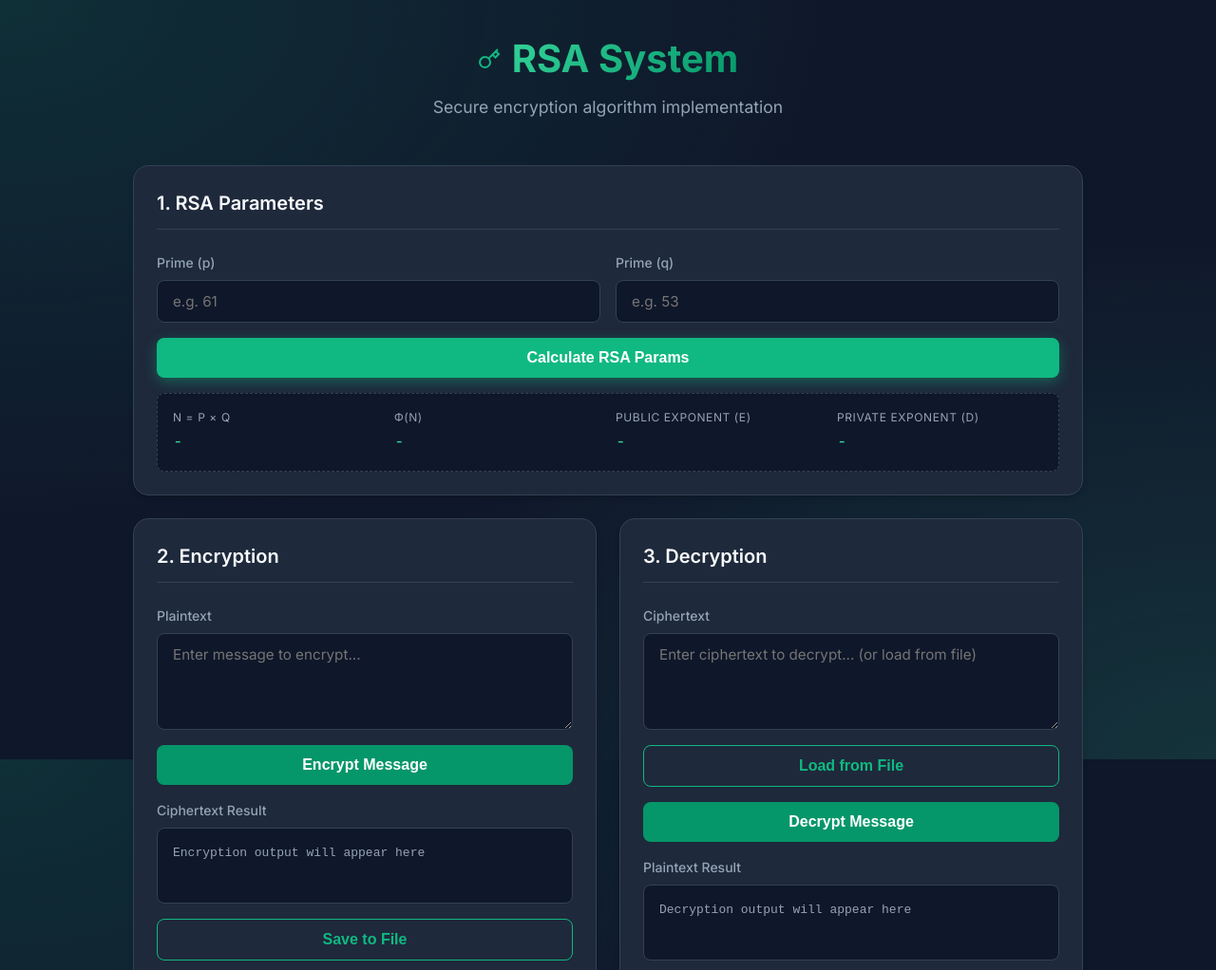
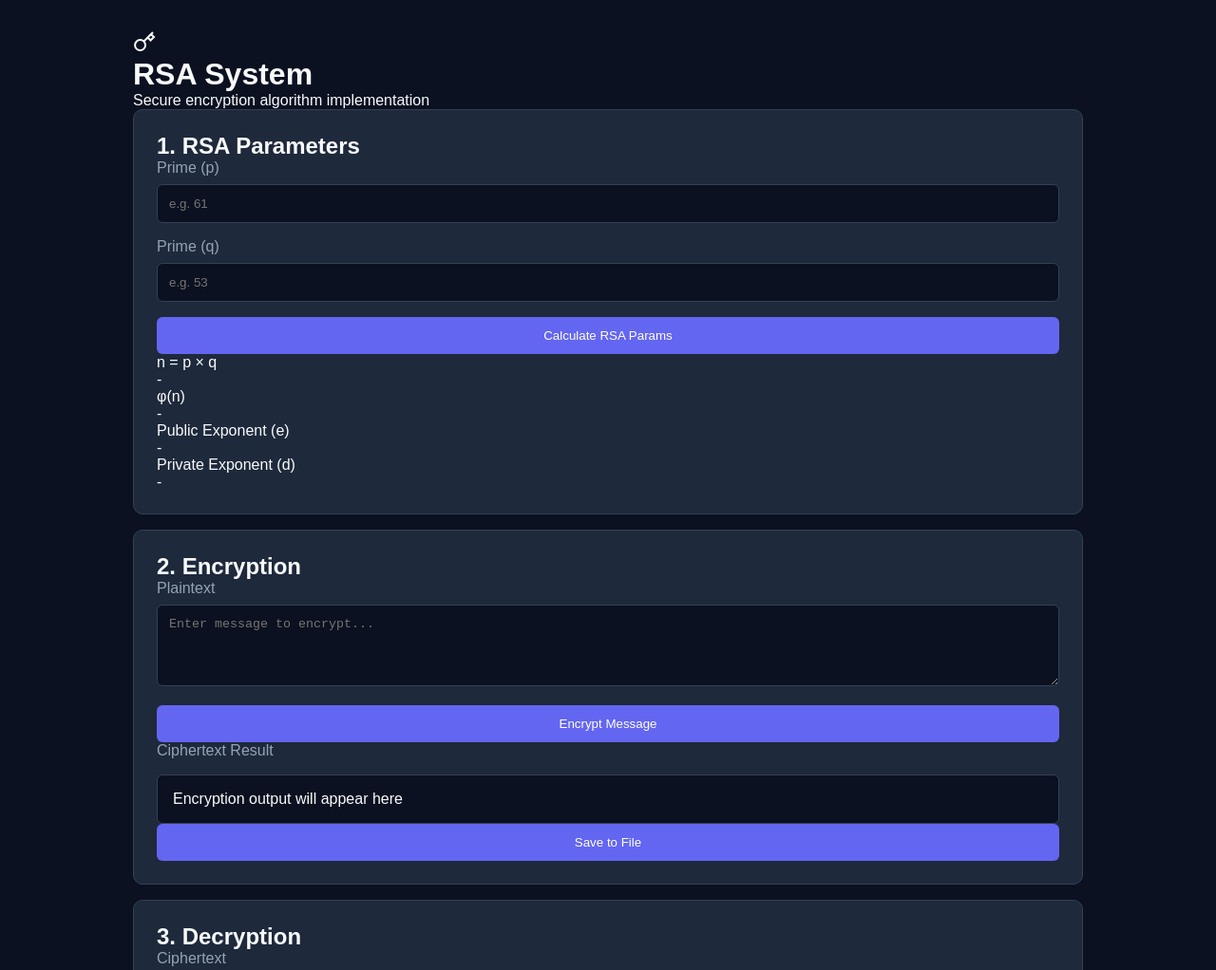
Before and after one commit to belarouci-khalil/RSA, a plain HTML site: page rsa-system/index.html in a window 1280 px wide. Shown: the top 1022 px of the page at 95% size. Drawn offline with Linux system fonts and the light colour scheme.

Commit message:
correct version

```diff
--- a/rsa-system/style.css
+++ b/rsa-system/style.css
@@ -1,19 +1,11 @@
 :root {
-    --bg-color: #0f172a;
+    --bg-color: #0b1120;
     --card-bg: #1e293b;
-    --primary: #10b981;
-    --primary-hover: #059669;
-    --secondary: #059669;
-    --secondary-hover: #047857;
+    --primary: #6366f1;
+    --primary-hover: #4f46e5;
     --text-main: #f8fafc;
     --text-muted: #94a3b8;
     --border-color: #334155;
-    --input-bg: #0f172a;
-    --success: #34d399;
-    --shadow-sm: 0 1px 2px 0 rgb(0 0 0 / 0.05);
-    --shadow-md: 0 4px 6px -1px rgb(0 0 0 / 0.1), 0 2px 4px -2px rgb(0 0 0 / 0.1);
-    --shadow-lg: 0 10px 15px -3px rgb(0 0 0 / 0.1), 0 4px 6px -4px rgb(0 0 0 / 0.1);
-    --glow: 0 0 20px rgba(16, 185, 129, 0.15);
 }
 
 * {
@@ -23,265 +15,60 @@
 }
 
 body {
-    font-family: 'Inter', system-ui, -apple-system, sans-serif;
-    background-color: var(--bg-color);
+    font-family: Arial, sans-serif;
+    background: var(--bg-color);
     color: var(--text-main);
-    line-height: 1.5;
-    min-height: 100vh;
     padding: 2rem;
-    background-image:
-        radial-gradient(at 0% 0%, rgba(16, 185, 129, 0.15) 0px, transparent 50%),
-        radial-gradient(at 100% 100%, rgba(52, 211, 153, 0.15) 0px, transparent 50%);
-    background-attachment: fixed;
 }
 
 .app-container {
     max-width: 1000px;
-    margin: 0 auto;
-}
-
-.header {
-    text-align: center;
-    margin-bottom: 3rem;
-    animation: fadeInDown 0.6s ease-out;
-}
-
-.logo {
-    display: flex;
-    align-items: center;
-    justify-content: center;
-    gap: 0.75rem;
-    color: var(--primary);
-    margin-bottom: 0.5rem;
-}
-
-.logo h1 {
-    font-size: 2.5rem;
-    font-weight: 700;
-    background: linear-gradient(135deg, #34d399, #059669);
-    -webkit-background-clip: text;
-    -webkit-text-fill-color: transparent;
-}
-
-.subtitle {
-    color: var(--text-muted);
-    font-size: 1.1rem;
-}
-
-.dashboard {
-    display: flex;
-    flex-direction: column;
-    gap: 1.5rem;
+    margin: auto;
 }
 
 .card {
     background: var(--card-bg);
     border: 1px solid var(--border-color);
-    border-radius: 1rem;
     padding: 1.5rem;
-    box-shadow: var(--shadow-md);
-    transition: transform 0.2s, box-shadow 0.2s;
-    animation: fadeIn 0.8s ease-out;
-}
-
-.card:hover {
-    box-shadow: var(--shadow-lg), var(--glow);
-    border-color: rgba(99, 102, 241, 0.3);
-}
-
-.card-header {
-    display: flex;
-    justify-content: space-between;
-    align-items: center;
-    margin-bottom: 1.5rem;
-    padding-bottom: 0.75rem;
-    border-bottom: 1px solid var(--border-color);
-}
-
-.card-header h2 {
-    font-size: 1.25rem;
-    font-weight: 600;
-    color: var(--text-main);
-}
-
-.action-grid {
-    display: grid;
-    grid-template-columns: 1fr 1fr;
-    gap: 1.5rem;
-}
-
-.input-group {
-    display: flex;
-    flex-direction: column;
-    gap: 0.5rem;
+    border-radius: 10px;
     margin-bottom: 1rem;
 }
 
-.input-group-row {
-    display: flex;
-    gap: 1rem;
+label {
+    color: var(--text-muted);
+    display: block;
+    margin-bottom: 0.5rem;
+}
+
+input,
+textarea {
+    width: 100%;
+    padding: 0.75rem;
+    border: 1px solid var(--border-color);
+    border-radius: 6px;
+    background: var(--bg-color);
+    color: var(--text-main);
     margin-bottom: 1rem;
 }
 
-.input-group-row .input-group {
-    flex: 1;
-    margin-bottom: 0;
+button {
+    width: 100%;
+    padding: 0.75rem;
+    border: none;
+    border-radius: 6px;
+    background: var(--primary);
+    color: white;
+    cursor: pointer;
 }
 
-label {
-    font-size: 0.875rem;
-    font-weight: 500;
-    color: var(--text-muted);
-}
-
-input, textarea {
-    width: 100%;
-    background: var(--input-bg);
-    border: 1px solid var(--border-color);
-    color: var(--text-main);
-    padding: 0.75rem 1rem;
-    border-radius: 0.5rem;
-    font-family: inherit;
-    font-size: 0.95rem;
-    transition: all 0.2s;
-}
-
-input:focus, textarea:focus {
-    outline: none;
-    border-color: var(--primary);
-    box-shadow: 0 0 0 3px rgba(99, 102, 241, 0.2);
-}
-
-textarea {
-    resize: vertical;
-    min-height: 100px;
-}
-
-.btn {
-    display: inline-flex;
-    align-items: center;
-    justify-content: center;
-    width: 100%;
-    padding: 0.75rem 1.5rem;
-    font-size: 1rem;
-    font-weight: 600;
-    border: none;
-    border-radius: 0.5rem;
-    cursor: pointer;
-    transition: all 0.2s;
-}
-
-.btn:active {
-    transform: translateY(1px);
-}
-
-.btn-primary {
-    background: var(--primary);
-    color: white;
-    box-shadow: 0 4px 14px 0 rgba(16, 185, 129, 0.39);
-}
-
-.btn-primary:hover {
+button:hover {
     background: var(--primary-hover);
-    box-shadow: 0 6px 20px rgba(16, 185, 129, 0.23);
-}
-
-.btn-secondary {
-    background: var(--secondary);
-    color: white;
-}
-
-.btn-secondary:hover {
-    background: var(--secondary-hover);
-}
-
-.button-row {
-    display: flex;
-    gap: 1rem;
-    align-items: center;
-}
-
-.btn-outline {
-    background: transparent;
-    color: var(--primary);
-    border: 1px solid var(--primary);
-}
-
-.btn-outline:hover {
-    background: rgba(99, 102, 241, 0.1);
-}
-
-.mb-4 {
-    margin-bottom: 1rem;
-}
-
-.results-container {
-    display: flex;
-    gap: 1rem;
-    background: var(--input-bg);
-    padding: 1rem;
-    border-radius: 0.5rem;
-    border: 1px dashed var(--border-color);
-}
-
-.result-box {
-    flex: 1;
-    display: flex;
-    flex-direction: column;
-    gap: 0.25rem;
-}
-
-.result-box .label {
-    font-size: 0.75rem;
-    text-transform: uppercase;
-    letter-spacing: 0.05em;
-    color: var(--text-muted);
-}
-
-.result-box .value {
-    font-family: monospace;
-    font-size: 1.1rem;
-    color: var(--success);
-    word-break: break-all;
 }
 
 .output-box {
-    background: var(--input-bg);
+    background: var(--bg-color);
     border: 1px solid var(--border-color);
     padding: 1rem;
-    border-radius: 0.5rem;
-    font-family: monospace;
-    min-height: 80px;
-    color: var(--text-muted);
-    word-wrap: break-word;
-    white-space: pre-wrap;
-}
-
-.mt-4 {
+    border-radius: 6px;
     margin-top: 1rem;
 }
-
-@keyframes fadeIn {
-    from { opacity: 0; transform: translateY(10px); }
-    to { opacity: 1; transform: translateY(0); }
-}
-
-@keyframes fadeInDown {
-    from { opacity: 0; transform: translateY(-20px); }
-    to { opacity: 1; transform: translateY(0); }
-}
-
-@media (max-width: 768px) {
-    .action-grid {
-        grid-template-columns: 1fr;
-    }
-    .input-group-row {
-        flex-direction: column;
-    }
-    .results-container {
-        flex-wrap: wrap;
-    }
-    .result-box {
-        min-width: 40%;
-    }
-}
```
Also changed, not shown: rsa-system/rsa.js (+44 -39 lines).
